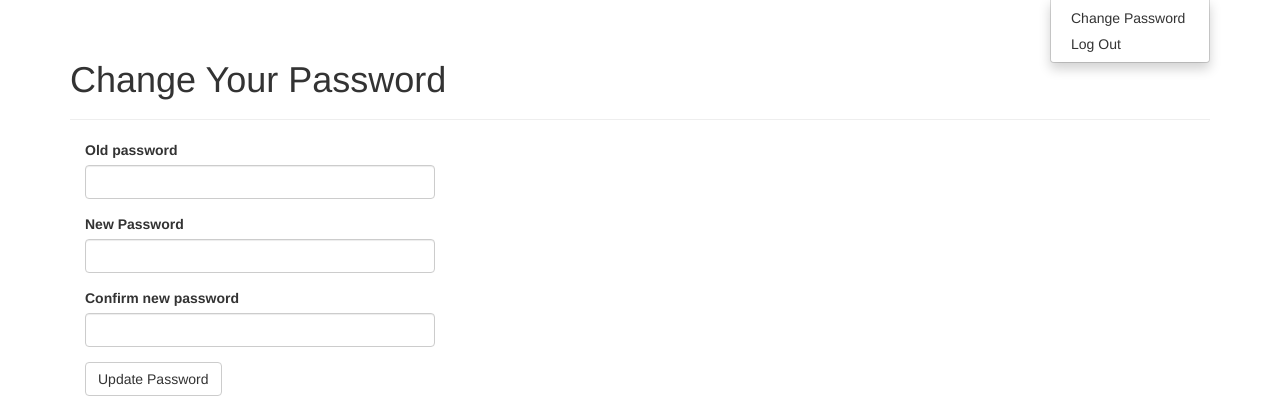
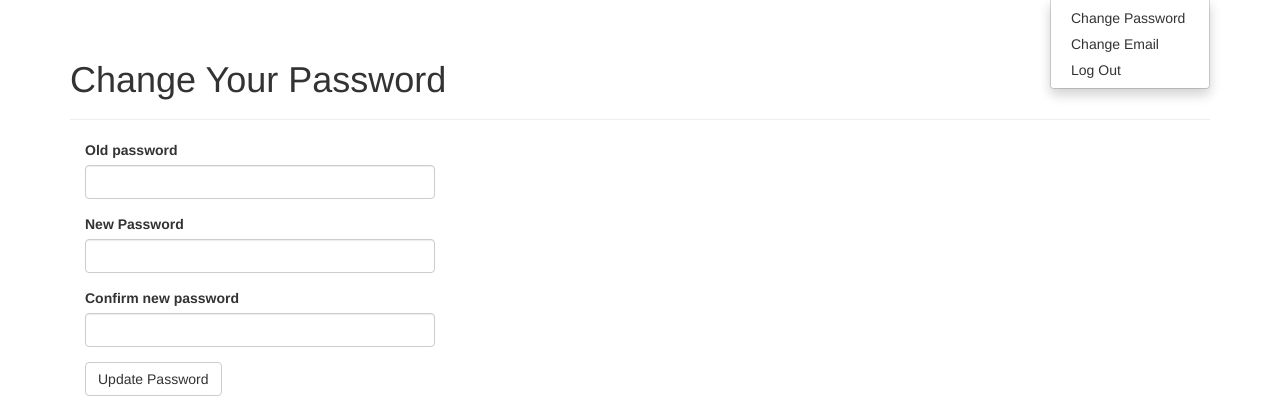
Before and after one commit to liuna-liuna/flask_blog, a Flask app: page /auth/change_password in a window 1280 px wide, after a click on "Account". Shown: the part 52-472 px from the top of the page. Run offline with Flask 2, Linux system fonts and the light colour scheme; the visitor is signed in with stand-in values (Sample User, id 1); data comes from the database, SQL or seed files in the repository; both versions use the stored data as it was after the commit; some libraries are stand-ins or nearby versions.

Commit message:
change email after password is verified correct.

```diff
--- a/app/auth/forms.py
+++ b/app/auth/forms.py
@@ -72,4 +72,14 @@ class ResetPasswordForm(FlaskForm):
     password2 = PasswordField('Confirm password', validators=[DataRequired()])
     confirm = SubmitField('Reset password')
 
+class ChangeEmailForm(FlaskForm):
+    email = StringField('Email', validators=[DataRequired(), Length(1, 64), Email()])
+    password = PasswordField('Password', validators=[DataRequired()])
+    submit = SubmitField('Change Email')
+
+    def validate_email(self, field):
+        if User.query.filter_by(email=field.data).first():
+            raise ValidationError('Email already registered.')
+
+
 # main entry
--- a/app/auth/views.py
+++ b/app/auth/views.py
@@ -18,7 +18,8 @@ __VERSION__ = "1.0.0.07292019"
 from flask import render_template, request, url_for, redirect, flash
 from flask_login import login_user, login_required, logout_user, current_user
 from . import auth
-from .forms import LoginForm, RegistrationForm, ChangePasswordForm, Request2ResetPasswordForm, ResetPasswordForm
+from .forms import LoginForm, RegistrationForm, ChangePasswordForm, \
+    Request2ResetPasswordForm, ResetPasswordForm, ChangeEmailForm
 from ..models import User
 from ..email import send_mail
 from .. import db
@@ -53,8 +54,8 @@ def logout():
 def register():
     form = RegistrationForm()
     if form.validate_on_submit():
-        user = User(email=form.email.data,
-                    username=form.username.data,
+        user = User(email=form.email.data, \
+                    username=form.username.data, \
                     password=form.password.data)
         db.session.add(user)
         db.session.commit()
@@ -96,12 +97,12 @@ def resend_confirmation():
     flash('A new confirmation email has been sent to you by email.')
     return redirect(url_for('main.index'))
 
-@auth.route('/change_password')
+@auth.route('/change_password', methods=['GET', 'POST'])
 @login_required
 def change_password():
     form = ChangePasswordForm()
     if form.validate_on_submit():
-        if current_user.validate_password(form.old_password.data):
+        if current_user.verify_password(form.old_password.data):
             current_user.password = form.password.data
             db.session.add(current_user)
             db.session.commit()
@@ -127,7 +128,9 @@ def request_reset_password():
             send_mail(form.email.data, 'Reset Password Confirm', 'auth/email/reset_password',
                       user=user, token=token)
             flash('An email with instructions to reset your password has been sent to you.')
-        return redirect(url_for('auth.login'))
+            return redirect(url_for('auth.login'))
+        else:
+            flash('Invalid email.')
     return render_template('auth/reset_password.html', form=form)
 
 @auth.route('/reset/<token>', methods=['GET', 'POST'])
@@ -139,11 +142,36 @@ def reset_password(token):
         if current_user.reset_token(token):
             db.session.commit()
             flash('Your password has been updated.')
+            return redirect(url_for('auth.login'))
         else:
-            flash('Invalid token or invalid user to reset password.')
-        return redirect(url_for('main.index'))
+            flash('Invalid token or invalid user.')
     return render_template('auth/reset_password.html', form=form)
 
+@auth.route('/change_email', methods=['GET', 'POST'])
+@login_required
+def request_change_email():
+    form = ChangeEmailForm()
+    if form.validate_on_submit():
+        if current_user.verify_password(form.password.data):
+            new_email = form.email.data
+            token = current_user.generate_change_email_token(new_email)
+            send_mail(new_email, 'Confirm your email address', 'auth/email/change_email.html',
+                      user=current_user, token=token)
+            flash('An email with instructions to confirm your new email address has been sent to you.')
+            return redirect(url_for('main.index'))
+        else:
+            flash('Invalid password.')
+    return render_template('auth/change_email.html', form=form)
+
+@auth.route('/change_email/<token>')
+@login_required
+def change_email(token):
+    if current_user.change_email(token):
+        db.session.commit()
+        flash('Your email address has been updated.')
+        return redirect(url_for('main.index'))
+    else:
+        flash('Invalid password or email.')
 
 # classes
 
--- a/app/models.py
+++ b/app/models.py
@@ -95,6 +95,25 @@ class User(UserMixin, db.Model):
         db.session.add(user)
         return True
 
+    def generate_change_email_token(self, new_email, expiration=600): # 10 minutes
+        s = Serializer(current_app.config['SECRET_KEY'], expires_in=expiration)
+        return s.dumps({'current_id': self.id, 'new_email': new_email}).decode('utf-8')
+
+    def change_email(self, token):
+        s = Serializer(current_app.config['SECRET_KEY'])
+        try:
+            data = s.loads(token.encode('utf-8'))
+        except:
+            return False
+        if self.id != data.get('current_id'):
+            return False
+        new_email = data.get('new_email')
+        if new_email is None:
+            return False
+        self.email = new_email
+        db.session.add(self)
+        return True
+
 
     def __repr__(self):
         return '<User {}>'.format(self.username)
--- a/app/templates/base.html
+++ b/app/templates/base.html
@@ -32,6 +32,7 @@
                     <a href="#" class="dropdown-toggle" data-toggle="dropdown">Account<b class="caret"></b></a>
                     <ul class="dropdown-menu">
                         <li><a href="{{ url_for('auth.change_password') }}">Change Password</a></li>
+                        <li><a href="{{ url_for('auth.request_change_email') }}">Change Email</a></li>
                         <li><a href="{{ url_for('auth.logout') }}">Log Out</a></li>
                     </ul>
                 </li>
```
Also changed, not shown: app/templates/auth/change_email.html (added, +13 -0 lines), app/templates/auth/email/change_email.html (added, +8 -0 lines), app/templates/auth/email/change_email.txt (added, +11 -0 lines), data-dev.sqlite.
